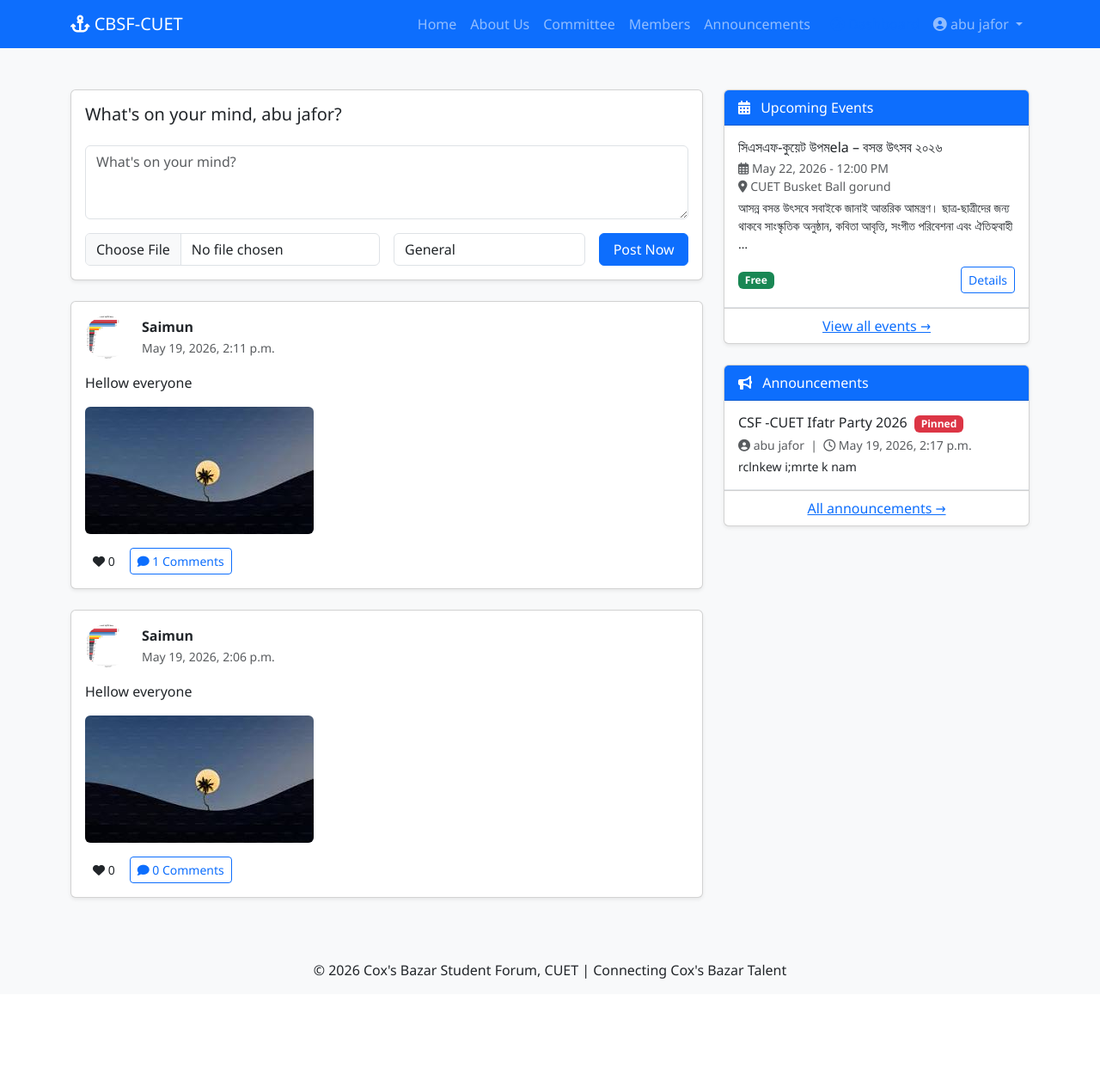
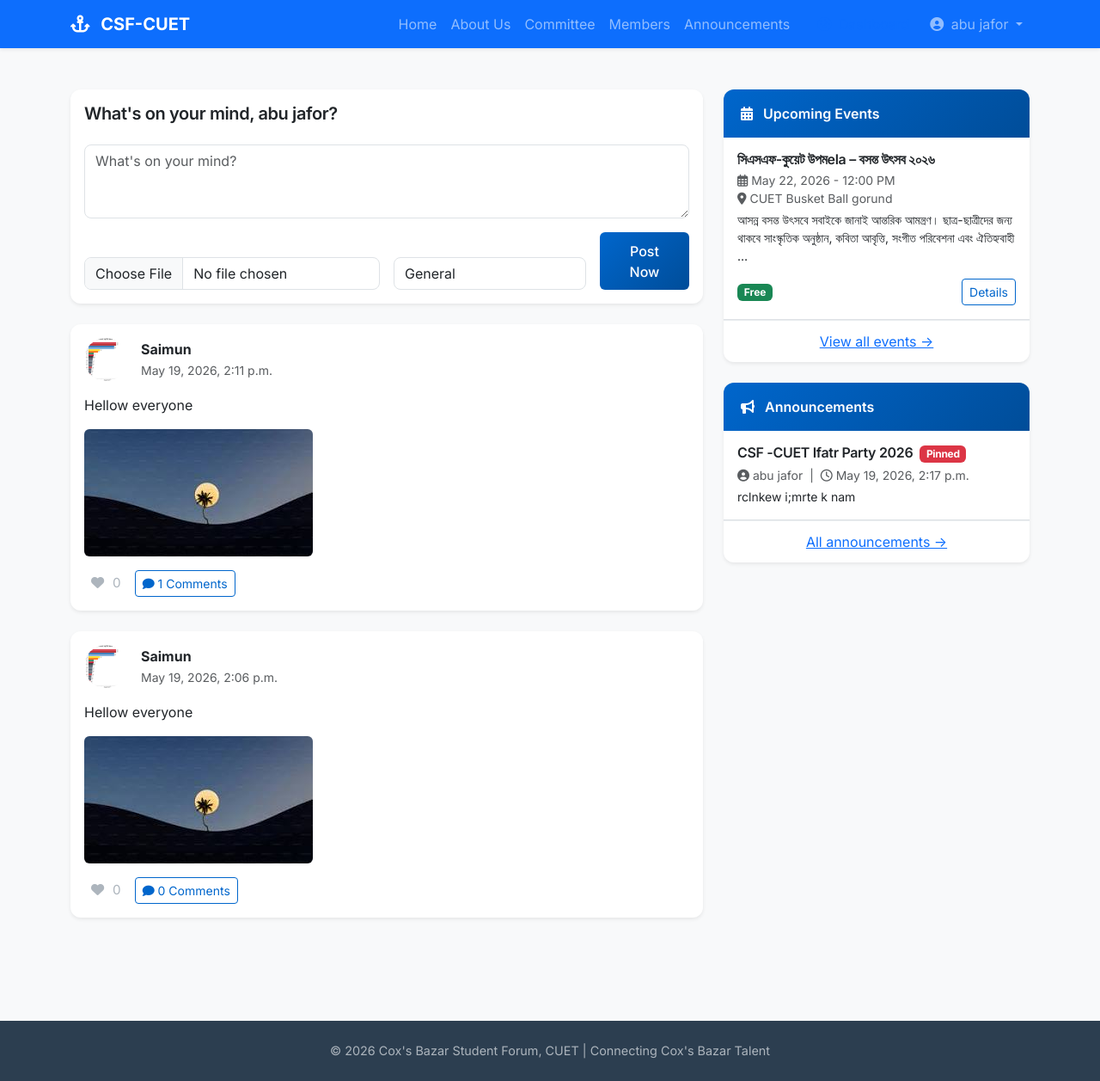
Before and after one commit to ashraf1600/Cox-s-Bazar-Student-Forum-CUET, a Django app: page /dashboard/ in a window 1280 px wide. Shown: the whole page at 86% size. Before the commit the page ends 1138 px from the top, so only its background shows below. Run offline with Django 5.2, Linux system fonts and the light colour scheme; a user stored in the database is signed in; data comes from the database, SQL or seed files in the repository.

Commit message:
style updated

```diff
--- a/core/static/core/css/style.css
+++ b/core/static/core/css/style.css
@@ -1,27 +1,294 @@
+/* ============================================
+   CSS Variables (Ocean Blue + White Theme)
+   ============================================ */
+:root {
+    --primary: #0066cc;
+    --primary-dark: #004d99;
+    --primary-light: #e6f0ff;
+    --primary-gradient: linear-gradient(135deg, var(--primary) 0%, var(--primary-dark) 100%);
+    --secondary: #f8f9fa;
+    --text-dark: #2c3e50;
+    --text-muted: #6c757d;
+    --white: #ffffff;
+    --shadow-sm: 0 2px 8px rgba(0,0,0,0.05);
+    --shadow-md: 0 4px 12px rgba(0,0,0,0.08);
+    --shadow-lg: 0 8px 24px rgba(0,0,0,0.12);
+    --border-radius: 0.75rem;
+    --transition: all 0.2s ease-in-out;
+}
+
+/* Base Styles */
 body {
-    font-family: 'Segoe UI', Tahoma, Geneva, Verdana, sans-serif;
-    background-color: #f8f9fa;
+    font-family: 'Inter', 'Segoe UI', system-ui, -apple-system, sans-serif;
+    background-color: var(--secondary);
+    color: var(--text-dark);
+    line-height: 1.5;
+    -webkit-font-smoothing: antialiased;
 }
+
+/* Typography */
+h1, h2, h3, h4, h5, h6 {
+    font-weight: 600;
+    letter-spacing: -0.02em;
+}
+
+/* Hero Section (Homepage) */
 .hero-section {
-    background: linear-gradient(135deg, #0066cc 0%, #004d99 100%);
-    color: white;
-    padding: 80px 0;
+    background: var(--primary-gradient);
+    color: var(--white);
+    padding: 4rem 0;
+    position: relative;
+    overflow: hidden;
 }
+
+.hero-section .btn-light {
+    background: var(--white);
+    color: var(--primary);
+    border: none;
+    transition: var(--transition);
+}
+
+.hero-section .btn-light:hover {
+    transform: translateY(-2px);
+    box-shadow: var(--shadow-md);
+}
+
+.hero-section .btn-outline-light {
+    border: 1px solid var(--white);
+    transition: var(--transition);
+}
+
+.hero-section .btn-outline-light:hover {
+    background: var(--white);
+    color: var(--primary);
+    transform: translateY(-2px);
+}
+
+/* Cards */
 .card {
-    transition: transform 0.3s;
-    box-shadow: 0 2px 10px rgba(0,0,0,0.1);
+    border: none;
+    border-radius: var(--border-radius);
+    transition: var(--transition);
+    background: var(--white);
+    box-shadow: var(--shadow-sm);
 }
+
 .card:hover {
     transform: translateY(-5px);
+    box-shadow: var(--shadow-lg);
 }
+
+.card-header {
+    background: var(--primary-gradient);
+    color: var(--white);
+    border-bottom: none;
+    font-weight: 600;
+    padding: 1rem 1.25rem;
+}
+
+/* Statistics Counters */
 .stat-counter {
-    font-size: 2.5rem;
-    font-weight: bold;
-    color: #0066cc;
+    font-size: 2.8rem;
+    font-weight: 700;
+    color: var(--primary);
+    line-height: 1.2;
+    margin-bottom: 0.25rem;
 }
+
+.stat-item {
+    text-align: center;
+    padding: 1.5rem;
+    background: var(--white);
+    border-radius: var(--border-radius);
+    box-shadow: var(--shadow-sm);
+    transition: var(--transition);
+}
+
+.stat-item:hover {
+    transform: translateY(-3px);
+    box-shadow: var(--shadow-md);
+}
+
+/* Buttons */
+.btn-primary {
+    background: var(--primary-gradient);
+    border: none;
+    padding: 0.6rem 1.2rem;
+    font-weight: 500;
+    transition: var(--transition);
+}
+
+.btn-primary:hover {
+    transform: translateY(-1px);
+    box-shadow: var(--shadow-sm);
+    filter: brightness(1.02);
+}
+
+.btn-outline-primary {
+    border: 1px solid var(--primary);
+    color: var(--primary);
+    transition: var(--transition);
+}
+
+.btn-outline-primary:hover {
+    background: var(--primary);
+    color: var(--white);
+    transform: translateY(-1px);
+}
+
+/* Dashboard Post Cards */
+.post-card {
+    border-radius: var(--border-radius);
+    overflow: hidden;
+    background: var(--white);
+    transition: var(--transition);
+}
+
+.post-card:hover {
+    box-shadow: var(--shadow-md);
+}
+
+/* Like Button */
 .like-btn {
+    background: transparent;
+    border: none;
+    color: #adb5bd;
+    font-size: 0.95rem;
+    transition: var(--transition);
     cursor: pointer;
 }
+
+.like-btn i {
+    margin-right: 0.35rem;
+}
+
+.like-btn:hover {
+    color: #e83e8c;
+    transform: scale(1.05);
+}
+
 .like-btn.liked {
-    color: red;
+    color: #e83e8c;
 }
+
+.like-btn.liked i {
+    font-weight: 900;
+}
+
+/* Comment Box */
+.input-group {
+    border-radius: 50px;
+    overflow: hidden;
+    background: var(--white);
+    border: 1px solid #dee2e6;
+    transition: var(--transition);
+}
+
+.input-group:focus-within {
+    border-color: var(--primary);
+    box-shadow: 0 0 0 0.2rem rgba(0,102,204,0.1);
+}
+
+/* Sidebar Widgets */
+.sidebar-card {
+    border-radius: var(--border-radius);
+    background: var(--white);
+    box-shadow: var(--shadow-sm);
+    overflow: hidden;
+}
+
+.sidebar-card .card-footer {
+    background: transparent;
+    border-top: 1px solid #e9ecef;
+    padding: 0.75rem;
+}
+
+/* Footer */
+.site-footer {
+    background: var(--text-dark);
+    color: #adb5bd;
+    padding: 1.5rem 0;
+    margin-top: 3rem;
+    font-size: 0.9rem;
+}
+
+/* Forms */
+.form-control, .form-select {
+    border-radius: 0.5rem;
+    border: 1px solid #dee2e6;
+    transition: var(--transition);
+}
+
+.form-control:focus, .form-select:focus {
+    border-color: var(--primary);
+    box-shadow: 0 0 0 0.2rem rgba(0,102,204,0.15);
+}
+
+/* Pagination */
+.pagination .page-link {
+    color: var(--primary);
+    border-radius: 0.5rem;
+    margin: 0 0.2rem;
+    transition: var(--transition);
+}
+
+.pagination .page-item.active .page-link {
+    background: var(--primary-gradient);
+    border-color: transparent;
+    color: var(--white);
+}
+
+.pagination .page-link:hover {
+    background: var(--primary-light);
+    color: var(--primary-dark);
+    transform: translateY(-1px);
+}
+
+/* Responsive Tweaks */
+@media (max-width: 768px) {
+    .hero-section {
+        padding: 2.5rem 0;
+    }
+    .stat-counter {
+        font-size: 2rem;
+    }
+    .card-header h4, .card-header h5 {
+        font-size: 1.25rem;
+    }
+}
+
+/* Utility Classes */
+.bg-primary-light {
+    background-color: var(--primary-light);
+}
+
+.text-primary-gradient {
+    background: var(--primary-gradient);
+    -webkit-background-clip: text;
+    background-clip: text;
+    color: transparent;
+}
+
+.shadow-hover {
+    transition: var(--transition);
+}
+
+.shadow-hover:hover {
+    box-shadow: var(--shadow-md);
+}
+
+/* Animation for counters (if you use JavaScript) */
+.counter-animate {
+    animation: fadeInUp 0.5s ease-out;
+}
+
+@keyframes fadeInUp {
+    from {
+        opacity: 0;
+        transform: translateY(20px);
+    }
+    to {
+        opacity: 1;
+        transform: translateY(0);
+    }
+}
--- a/core/templates/core/base.html
+++ b/core/templates/core/base.html
@@ -3,7 +3,7 @@
 <head>
     <meta charset="UTF-8">
     <meta name="viewport" content="width=device-width, initial-scale=1.0">
-    <title>CBSF-CUET - {% block title %}Home{% endblock %}</title>
+    <title>CSF-CUET - {% block title %}Home{% endblock %}</title>
     <link rel="preconnect" href="https://fonts.googleapis.com">
     <link rel="preconnect" href="https://fonts.gstatic.com" crossorigin>
     <link href="https://fonts.googleapis.com/css2?family=Inter:wght@400;500;600;700&display=swap" rel="stylesheet">
@@ -13,10 +13,10 @@
     <link rel="stylesheet" href="{% static 'core/css/style.css' %}">
 </head>
 <body>
-    <nav class="navbar navbar-expand-lg navbar-dark bg-primary">
+    <nav class="navbar navbar-expand-lg navbar-dark bg-primary shadow-sm">
         <div class="container">
-            <a class="navbar-brand" href="{% url 'core:homepage' %}">
-                <i class="fas fa-anchor"></i> CBSF-CUET
+            <a class="navbar-brand fw-bold" href="{% url 'core:homepage' %}">
+                <i class="fas fa-anchor me-2"></i> CSF-CUET
             </a>
             <button class="navbar-toggler" type="button" data-bs-toggle="collapse" data-bs-target="#navbarNav">
                 <span class="navbar-toggler-icon"></span>
@@ -31,17 +31,17 @@
 
                     {% if user.is_authenticated and user.status == 'active' %}
                         <!-- Dashboard button -->
-                        <li class="nav-item">
-                            <a class="nav-link btn btn-light text-primary ms-2" href="{% url 'core:dashboard' %}">
-                                <i class="fas fa-tachometer-alt"></i> Dashboard
+                        <li class="nav-item ms-2">
+                            <a class="nav-link btn btn-light text-primary px-3" href="{% url 'core:dashboard' %}">
+                                <i class="fas fa-tachometer-alt me-1"></i> Dashboard
                             </a>
                         </li>
                         <!-- Profile Dropdown -->
                         <li class="nav-item dropdown">
                             <a class="nav-link dropdown-toggle" href="#" id="navbarProfileDropdown" role="button" data-bs-toggle="dropdown" aria-expanded="false">
-                                <i class="fas fa-user-circle"></i> {{ user.full_name }}
+                                <i class="fas fa-user-circle me-1"></i> {{ user.full_name }}
                             </a>
-                            <ul class="dropdown-menu dropdown-menu-end" aria-labelledby="navbarProfileDropdown">
+                            <ul class="dropdown-menu dropdown-menu-end shadow-sm border-0" aria-labelledby="navbarProfileDropdown">
                                 <li>
                                     <a class="dropdown-item" href="{% url 'core:view_profile' %}">
                                         <i class="fas fa-id-card me-2"></i> My Profile
@@ -62,10 +62,10 @@
                         </li>
                     {% else %}
                         <li class="nav-item">
-                            <a class="nav-link btn btn-outline-light ms-2" href="{% url 'core:register' %}">Sign Up</a>
+                            <a class="nav-link btn btn-outline-light ms-2 px-3" href="{% url 'core:register' %}">Sign Up</a>
                         </li>
                         <li class="nav-item">
-                            <a class="nav-link btn btn-light ms-2" href="{% url 'core:login' %}">Login</a>
+                            <a class="nav-link btn btn-light ms-2 px-3" href="{% url 'core:login' %}">Login</a>
                         </li>
                     {% endif %}
                 </ul>
@@ -87,9 +87,9 @@
         </div>
     </main>
 
-    <footer class="site-footer">
+    <footer class="site-footer mt-5">
         <div class="container text-center">
-            <p>&copy; 2026 Cox's Bazar Student Forum, CUET | Connecting Cox's Bazar Talent</p>
+            <p class="mb-0">&copy; 2026 Cox's Bazar Student Forum, CUET | Connecting Cox's Bazar Talent</p>
         </div>
     </footer>
 
```
